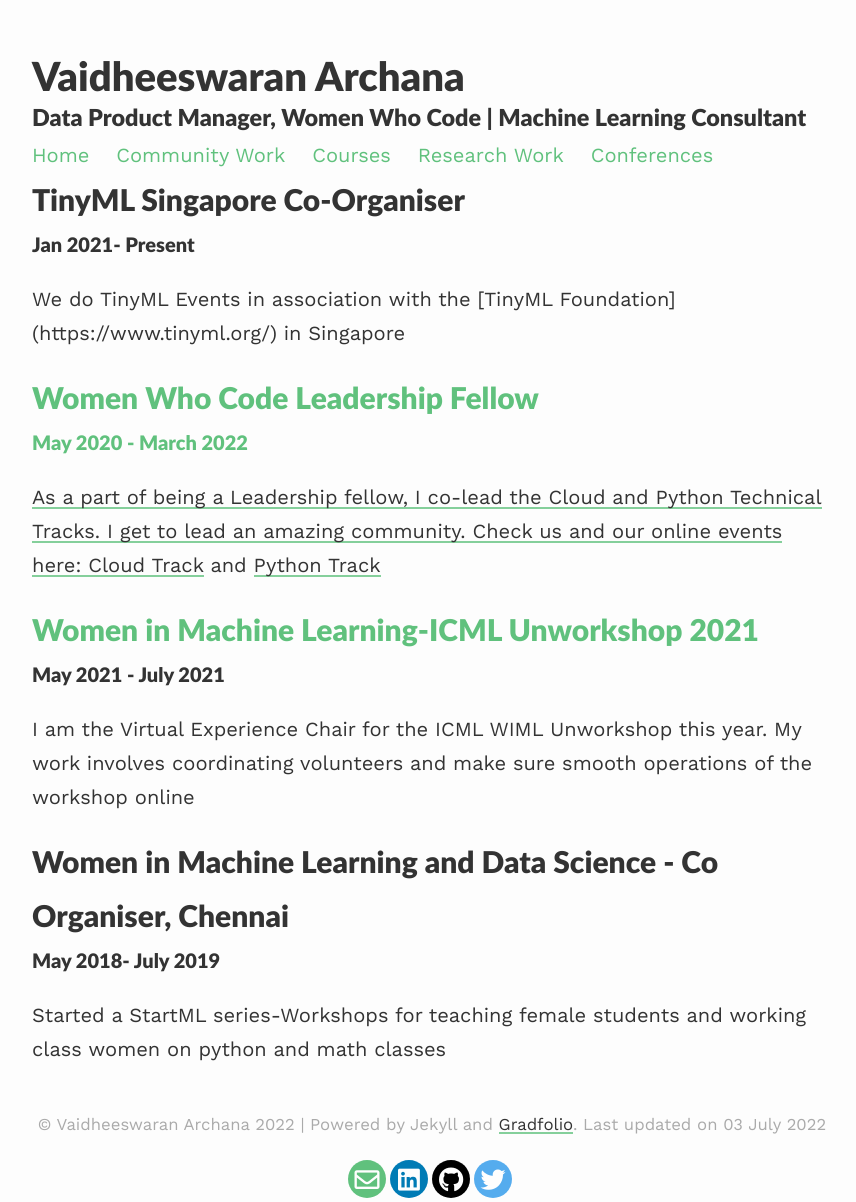
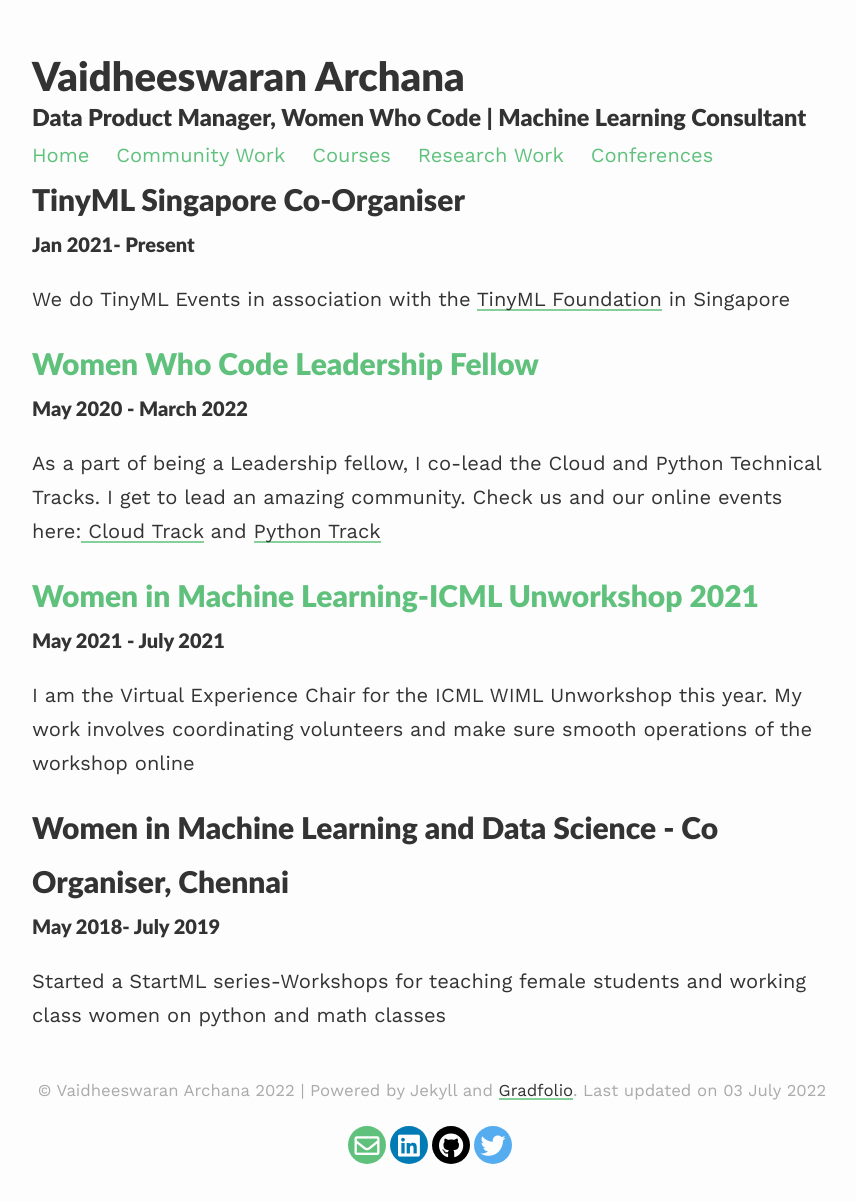
Before and after one commit to varchanaiyer/gradportfolio, a Jekyll site: the page built from community/index.html, in a window 1280 px wide. Shown: the whole page, without its empty margins (208-1064 px from the left). Built offline with Jekyll 4.4.1, drawn with Linux system fonts in a browser that asks for light colours; nearby versions of some CDN libraries; after the commit the page ends 1168 px from its top, so only the background shows below that; some of the changed lines change nothing that is shown.

Commit message:
Update index.html

```diff
--- a/community/index.html
+++ b/community/index.html
@@ -4,9 +4,9 @@
 
 <h2>TinyML Singapore Co-Organiser</h2>
 <h4> Jan 2021- Present </h4>
-<p> We do TinyML Events in association with the [TinyML Foundation](https://www.tinyml.org/) in Singapore</p>
+<p> We do TinyML Events in association with the <a href= "https://www.tinyml.org/">TinyML Foundation</a> in Singapore</p>
 
-<h2><a href="https://varchanaiyer139.medium.com/running-a-technical-community-during-a-pandemic-2914e6f3ddd0"> Women Who Code Leadership Fellow</h2>
+<h2><a href="https://varchanaiyer139.medium.com/running-a-technical-community-during-a-pandemic-2914e6f3ddd0"> Women Who Code Leadership Fellow</h2></a>
 <h4>May 2020 - March 2022</h4>
   <p> As a part of being a Leadership fellow, I co-lead the Cloud and Python Technical Tracks. I get to lead an amazing community.
     Check us and our online events here:<a href="https://www.womenwhocode.com/cloud"> Cloud Track</a> and <a href="https://www.womenwhocode.com/python"> Python Track</a>
```
